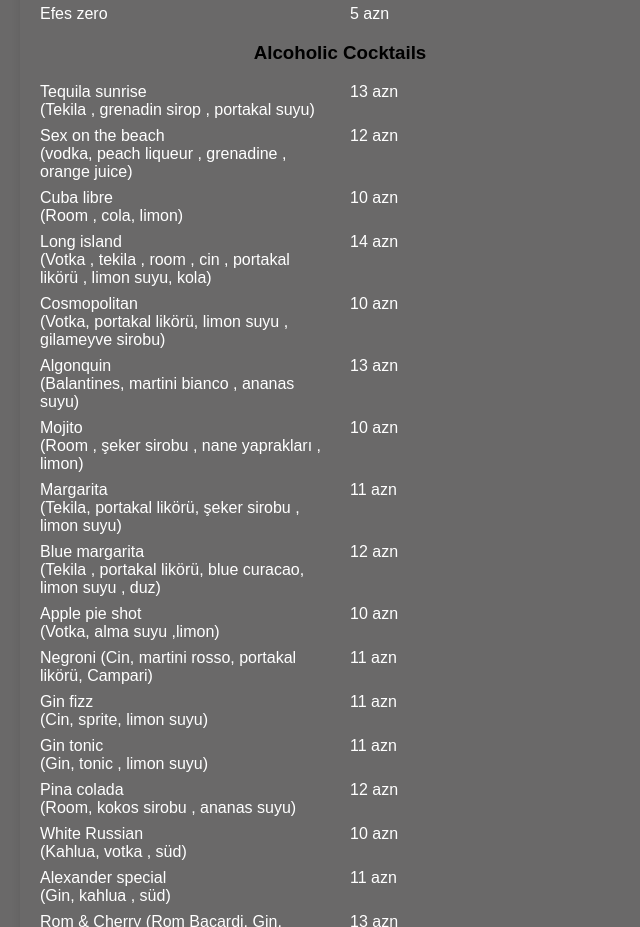
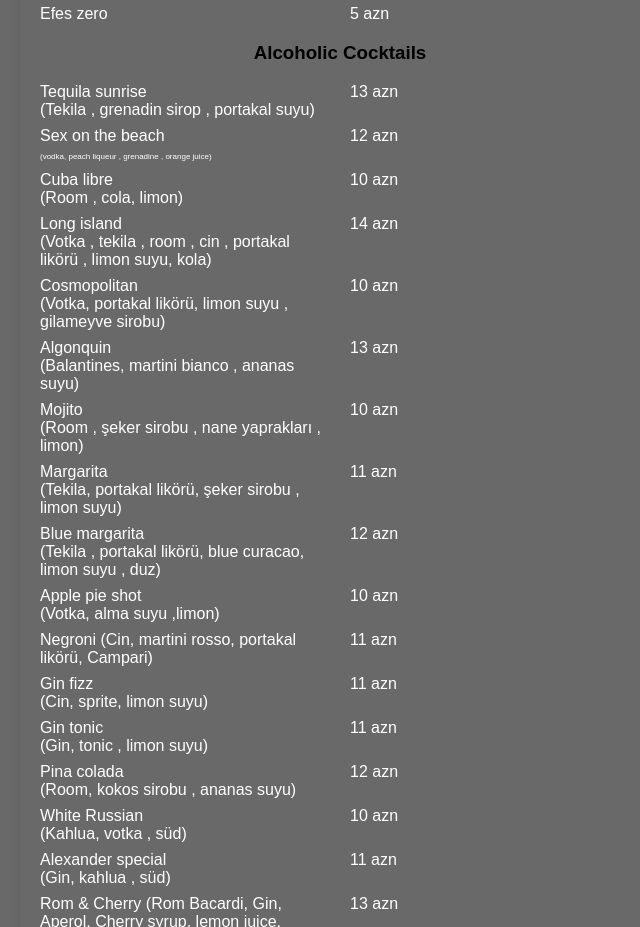
Before and after one commit to Tribubaku/menu, a plain HTML site: page index.html in a window 1280 px wide. Shown: the part 2001-2928 px from the top of the page, without its empty margins (0-640 px from the left). Drawn offline with Linux system fonts and the light colour scheme.

Commit message:
Update index.html

```diff
--- a/index.html
+++ b/index.html
@@ -49,6 +49,11 @@
         .item span {
             flex: 1;
             color: #ffffff;
+        }
+
+        .item .vv {
+            font-size:50%;
+
         }
         .item .price {
             margin-left: 20px;
@@ -337,7 +342,7 @@
 
 
             <div class="item">
-                <span>Sex on the beach <br> (vodka, peach liqueur , grenadine , orange juice)</span>
+                <span>Sex on the beach <br>  <span class="vv">(vodka, peach liqueur , grenadine , orange juice)</span></span>
                 <span class="price">12 azn</span>
             </div>
         <div class="item">
```
